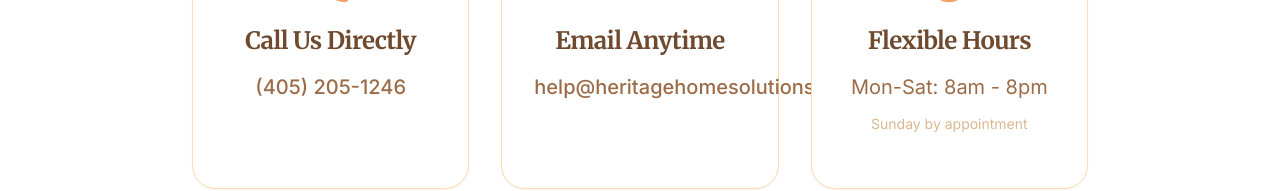
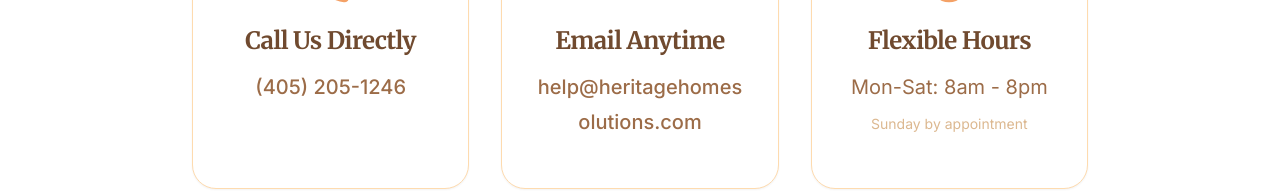
Before and after one commit to thewimybarbarian/heritage-crm, a Next.js app: page /book in a window 1280 px wide. Shown: the part 493-684 px from the top of the page. Built offline with nearby package versions, Linux system fonts and the light colour scheme; no server answers.

Commit message:
style: fix email overflow on booking page

```diff
--- a/app/book/page.tsx
+++ b/app/book/page.tsx
@@ -34,7 +34,7 @@
                     <div className="bg-white p-8 rounded-2xl shadow-sm border border-stone-200">
                         <Mail className="w-10 h-10 text-sand-500 mx-auto mb-4" />
                         <h3 className="text-xl font-bold text-sage-800 mb-2">Email Anytime</h3>
-                        <a href="mailto:help@heritagehomesolutions.com" className="text-lg text-sage-600 block hover:text-sand-600 font-medium">help@heritagehomesolutions.com</a>
+                        <a href="mailto:help@heritagehomesolutions.com" className="text-lg text-sage-600 block hover:text-sand-600 font-medium break-all">help@heritagehomesolutions.com</a>
                     </div>
 
                     <div className="bg-white p-8 rounded-2xl shadow-sm border border-stone-200">
--- a/app/sitemap.ts
+++ b/app/sitemap.ts
@@ -4,7 +4,7 @@
     const baseUrl = 'https://heritagehomesolutions.info'
 
     // Add more dynamic routes here if there is a blog or dynamic pages
-    const routes = ['', '/about', '/privacy', '/terms'].map((route) => ({
+    const routes = ['', '/about', '/videos', '/book'].map((route) => ({
         url: `${baseUrl}${route}`,
         lastModified: new Date(),
         changeFrequency: 'weekly' as const,
```
